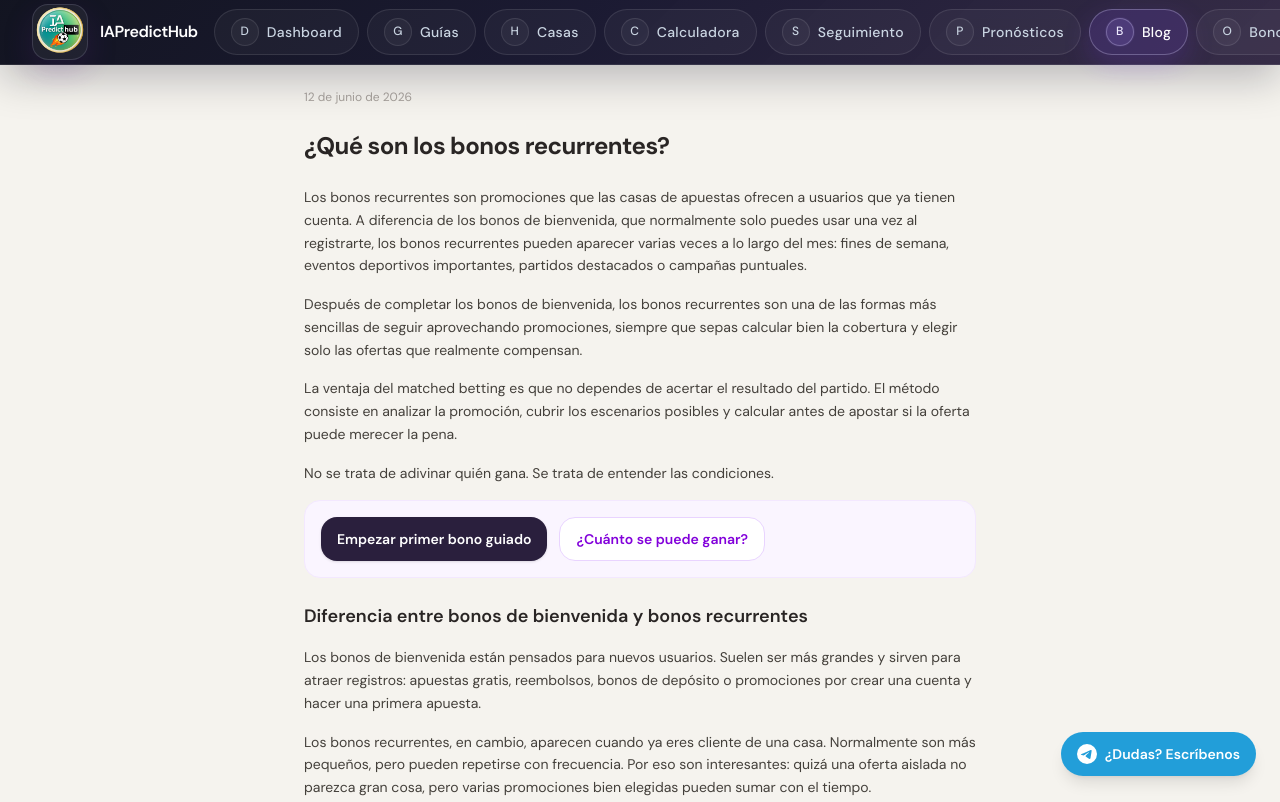
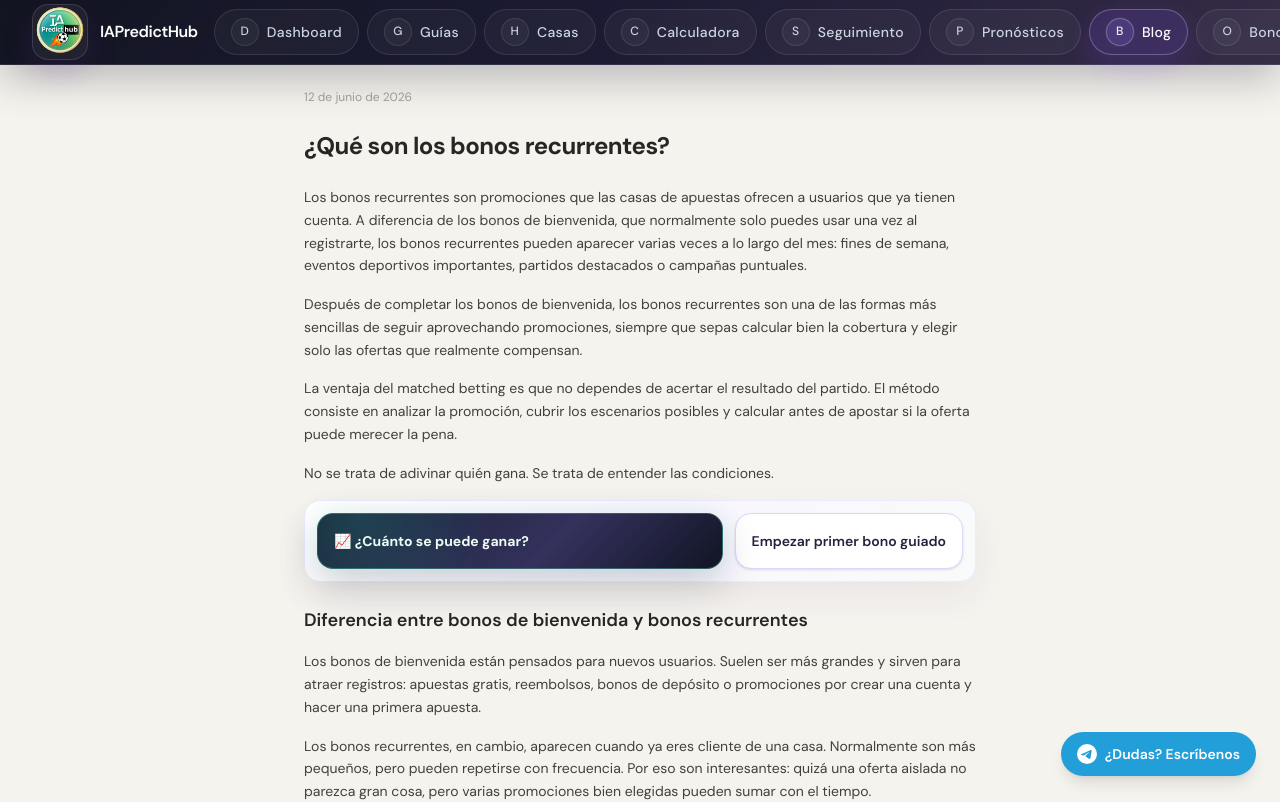
Before and after one commit to eloylt13/matched-betting-app, a Next.js app: page /blog/que-son-los-bonos-recurrentes in a window 1280 px wide. Shown: the top 802 px of the page. Built offline with nearby package versions, Linux system fonts and the light colour scheme; no server answers; a web font is replaced by a local one.

Commit message:
style: highlight earnings CTA

```diff
--- a/app/blog/que-son-los-bonos-recurrentes/page.tsx
+++ b/app/blog/que-son-los-bonos-recurrentes/page.tsx
@@ -40,18 +40,18 @@ export default function QueSonLosBonosRecurrentesPage() {
         </p>
         <p>No se trata de adivinar quién gana. Se trata de entender las condiciones.</p>
 
-        <div className="flex flex-col gap-3 rounded-2xl border border-purple-100 bg-purple-50 p-4 sm:flex-row">
+        <div className="flex flex-col gap-3 rounded-2xl border border-violet-100 bg-[linear-gradient(135deg,#ffffff_0%,#faf7ff_58%,#f8fbfa_100%)] p-3 shadow-[0_14px_36px_rgba(46,16,101,0.06)] sm:flex-row sm:items-stretch">
+          <Link
+            href="#cuanto-se-puede-ganar-bonos-recurrentes"
+            className="relative inline-flex min-h-14 flex-1 items-center justify-center overflow-hidden rounded-2xl border border-emerald-300/30 bg-[radial-gradient(circle_at_10%_8%,rgba(45,212,191,0.18),transparent_36%),linear-gradient(135deg,rgba(15,23,42,0.97),rgba(30,27,75,0.9)_58%,rgba(2,6,23,0.94))] bg-gradient-to-br from-emerald-400/15 via-slate-950 to-violet-950 px-4 py-3 text-center text-sm font-bold text-emerald-50 shadow-[0_16px_40px_rgba(15,23,42,0.18),0_0_24px_rgba(45,212,191,0.10)] ring-1 ring-white/[0.06] transition-all duration-200 ease-out hover:-translate-y-0.5 hover:border-emerald-200/45 hover:text-white hover:shadow-[0_18px_44px_rgba(15,23,42,0.22),0_0_30px_rgba(45,212,191,0.15)] focus-visible:outline-none focus-visible:ring-2 focus-visible:ring-emerald-300/55 sm:justify-start sm:text-left"
+          >
+            📈 ¿Cuánto se puede ganar?
+          </Link>
           <Link
             href="/bienvenida"
-            className="inline-flex min-h-11 items-center justify-center rounded-2xl bg-[#2A1F3D] px-4 py-2 text-center text-sm font-semibold text-white shadow-sm transition-all hover:-translate-y-0.5 hover:bg-[#3d2e57]"
+            className="inline-flex min-h-11 items-center justify-center rounded-2xl border border-violet-200 bg-white px-4 py-2 text-center text-sm font-semibold text-[#2A1F3D] shadow-sm transition-all hover:-translate-y-0.5 hover:border-violet-300 hover:bg-violet-50 sm:min-h-14 sm:w-auto"
           >
             Empezar primer bono guiado
-          </Link>
-          <Link
-            href="#cuanto-se-puede-ganar-bonos-recurrentes"
-            className="inline-flex min-h-11 items-center justify-center rounded-2xl border border-purple-200 bg-white px-4 py-2 text-center text-sm font-semibold text-purple-700 transition-colors hover:bg-purple-100"
-          >
-            ¿Cuánto se puede ganar?
           </Link>
         </div>
 
```
